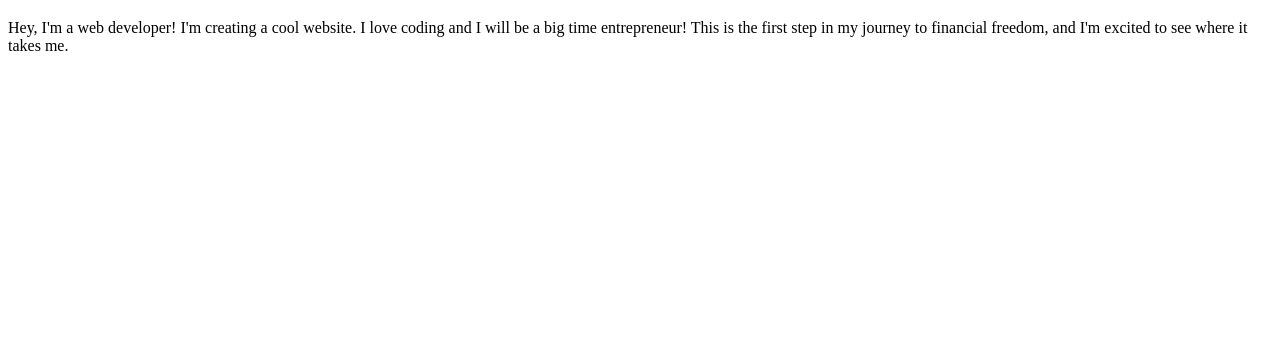
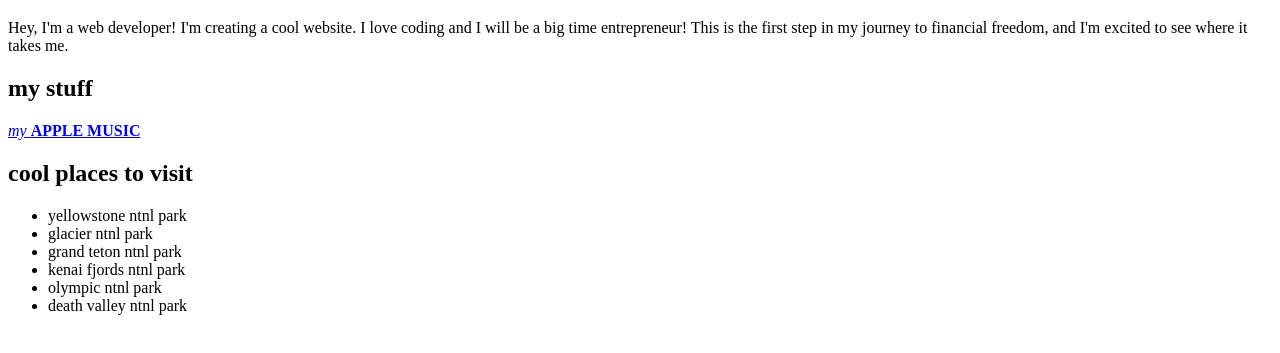
Before and after one commit to quetzakura/quetzakura.github.io, a plain HTML site: page index.html in a window 1280 px wide. Shown: the part 61-414 px from the top of the page. Drawn offline with Linux system fonts and the light colour scheme.

Commit message:
Add apple music link and national parks list

```diff
--- a/index.html
+++ b/index.html
@@ -6,6 +6,19 @@
     </head>
     <body>
         <h1>hi, I'm Lulu Lopez!</h1>
-        <p>Hey, I'm a web developer! I'm creating a cool website. I love coding and I will be a big time entrepreneur! This is the first step in my journey to financial freedom, and I'm excited to see where it takes me. </p>
+        <p>Hey, I'm a web developer! I'm creating a cool website. I love coding and I will be a big time entrepreneur! This is the first step in my journey to financial freedom, and I'm excited to see where it takes me.</p>
+        <h2>my stuff</h2>
+        <a href="https://music.apple.com/profile/lulu1emon">
+        <em>my</em> <strong>APPLE MUSIC</strong>
+        </a>
+        <h2>cool places to visit</h2>
+        <ul>
+            <li>yellowstone ntnl park</li>
+            <li>glacier ntnl park</li>
+            <li>grand teton ntnl park</li>
+            <li>kenai fjords ntnl park</li>
+            <li>olympic ntnl park</li>
+            <li>death valley ntnl park</li>
+        </ul>
     </body>
 </html>
```
